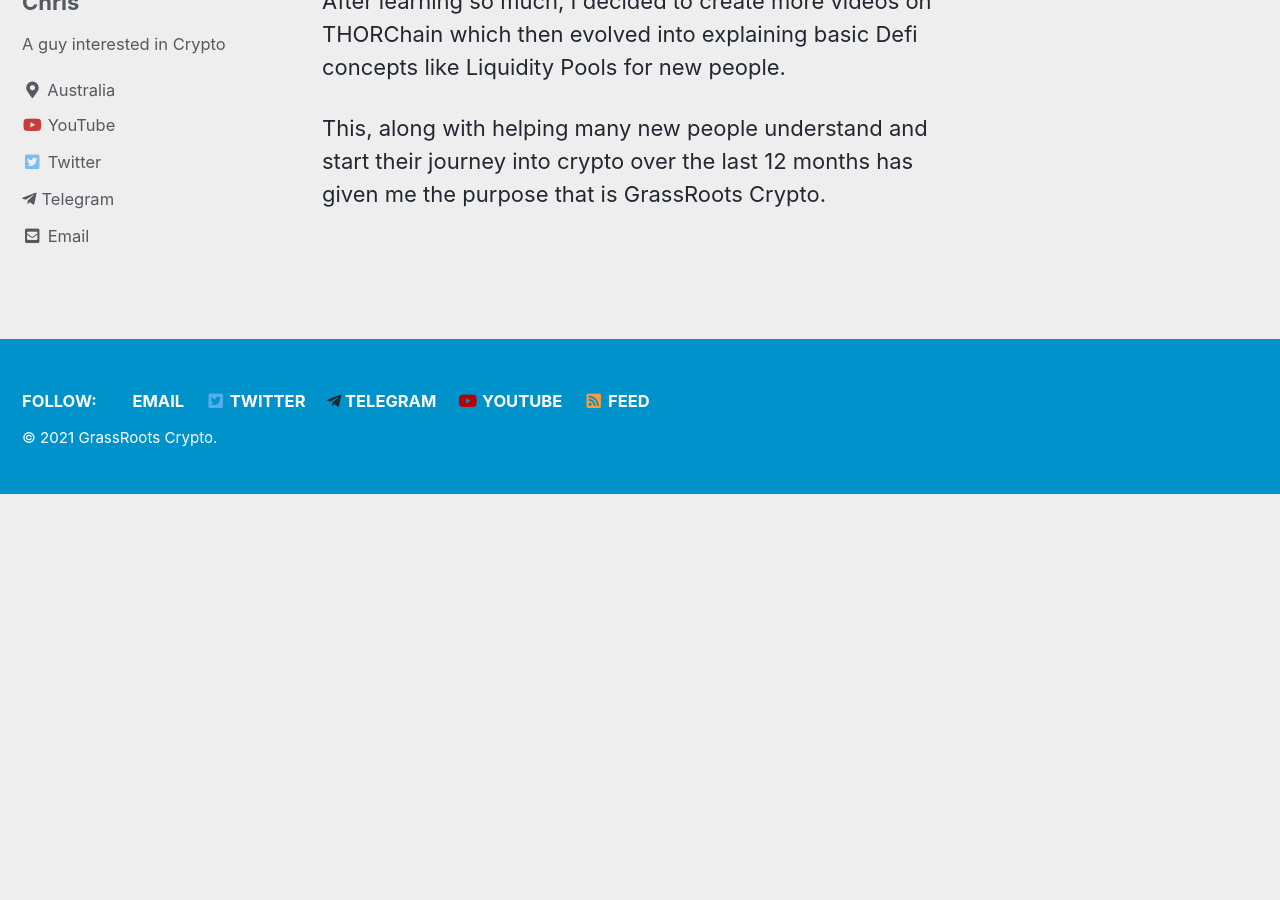
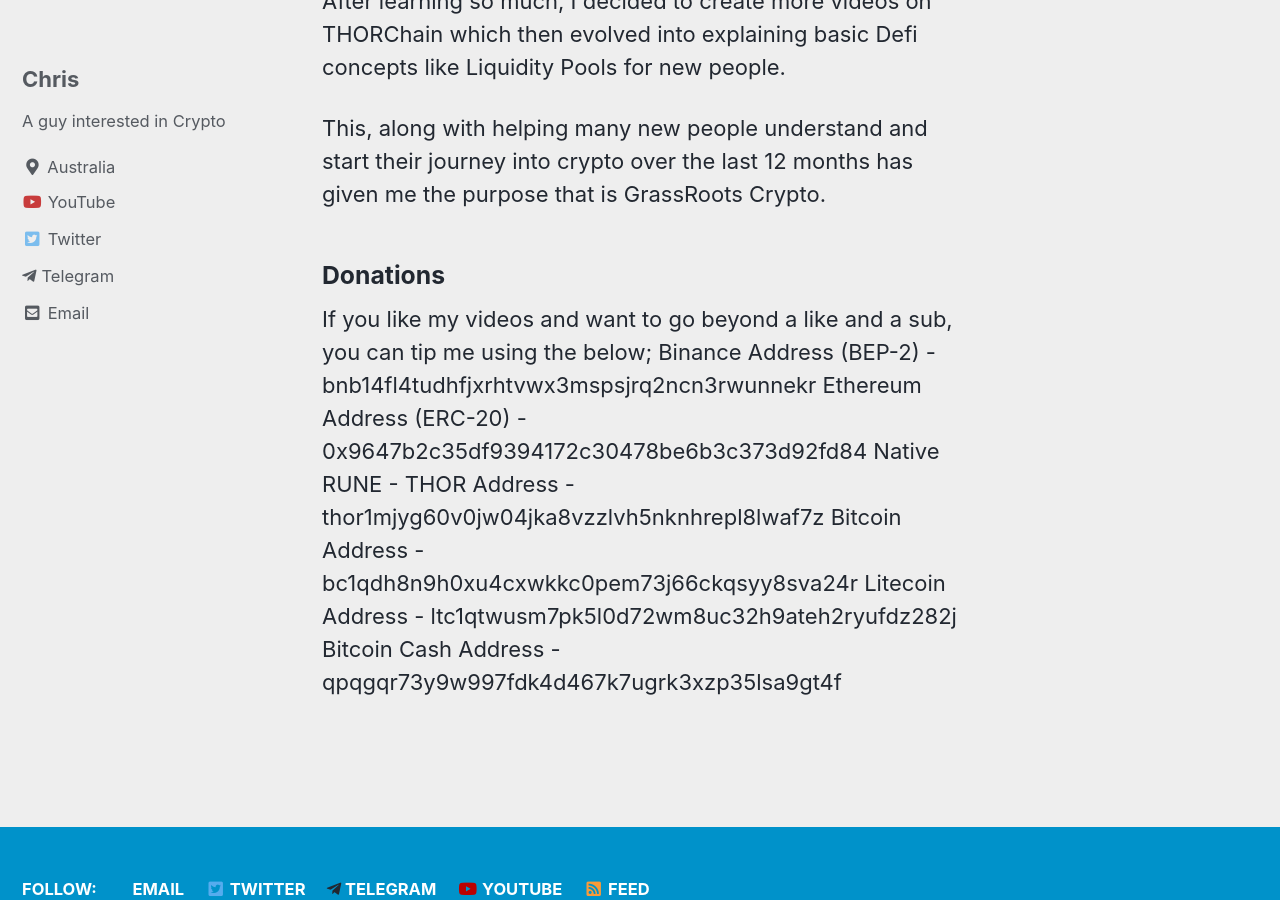
Before and after one commit to GrassRootsCrypto/GrassRootsCrypto.github.io, a Jekyll site: the page built from _pages/About.md, in a window 1280 px wide and 900 px high, scrolled down 2206 px. Built offline with Jekyll 4.4.1, drawn with Linux system fonts in a browser that asks for light colours; cached includes are drawn as plain includes; before the commit the page ends 2700 px from its top, so only the background shows below that.

Commit message:
Adding donation addresses

```diff
--- a/_pages/About.md
+++ b/_pages/About.md
@@ -34,3 +34,12 @@
 After learning so much, I decided to create more videos on THORChain which then evolved into explaining basic Defi concepts like Liquidity Pools for new people.
 
 This, along with helping many new people understand and start their journey into crypto over the last 12 months has given me the purpose that is GrassRoots Crypto.
+
+### Donations
+If you like my videos and want to go beyond a like and a sub, you can tip me using the below;
+Binance Address (BEP-2) -          bnb14fl4tudhfjxrhtvwx3mspsjrq2ncn3rwunnekr
+Ethereum Address (ERC-20) -    0x9647b2c35df9394172c30478be6b3c373d92fd84
+Native RUNE - THOR Address -  thor1mjyg60v0jw04jka8vzzlvh5nknhrepl8lwaf7z
+Bitcoin Address -                          bc1qdh8n9h0xu4cxwkkc0pem73j66ckqsyy8sva24r
+Litecoin Address -                         ltc1qtwusm7pk5l0d72wm8uc32h9ateh2ryufdz282j
+Bitcoin Cash Address  -                qpqgqr73y9w997fdk4d467k7ugrk3xzp35lsa9gt4f
```
